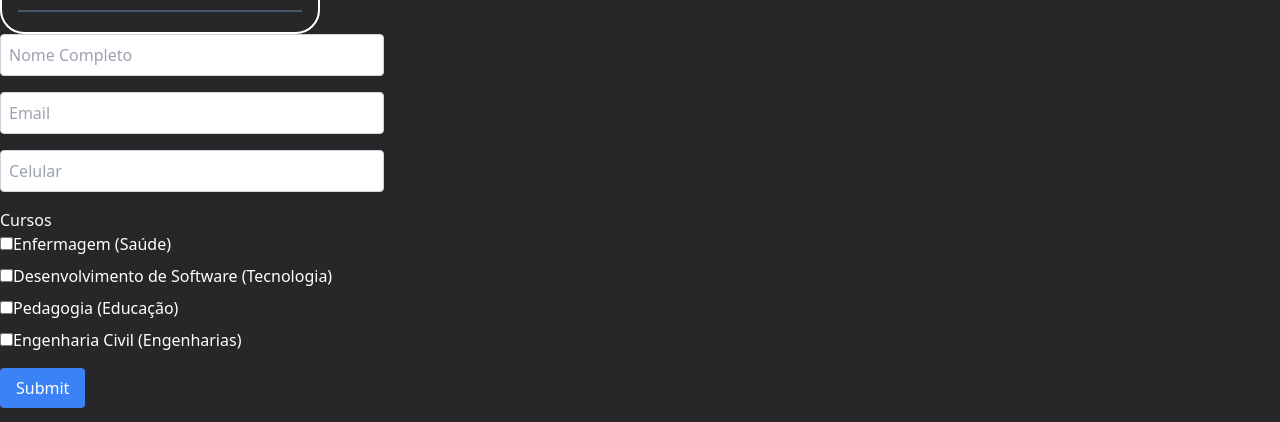
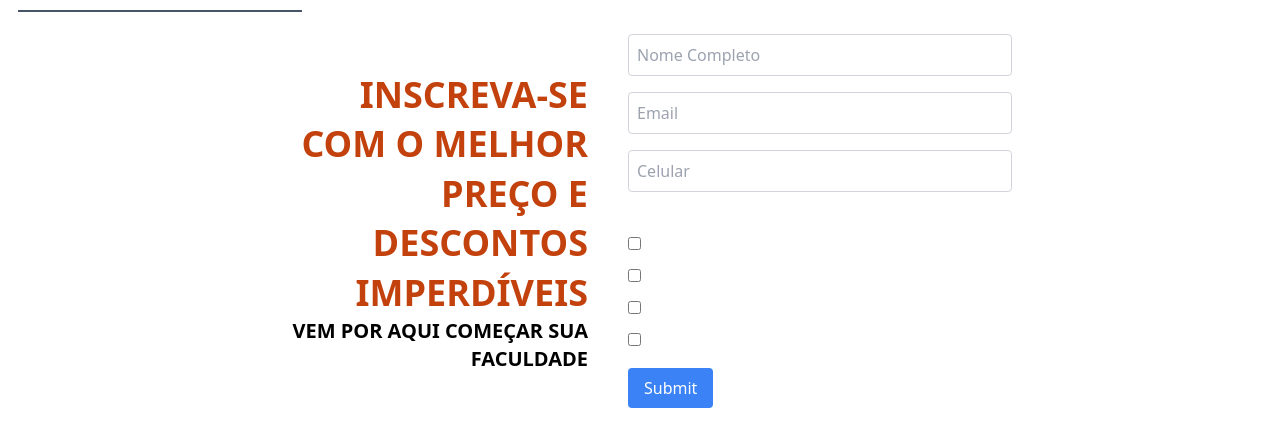
Before and after one commit to camillaalves12/StudentHub, a React (Vite) app: page / in a window 1280 px wide. Shown: the part 2579-3001 px from the top of the page. Built offline with nearby package versions, Linux system fonts and the light colour scheme.

Commit message:
style: modifiquei o tamanho do texto  recuei a direita.

```diff
--- a/src/pages/PageRegister.jsx
+++ b/src/pages/PageRegister.jsx
@@ -3,7 +3,15 @@ import Register from '../components/Register/Register'
 
 export default function PageRegister() {
   return (
-    <div className="flex h-screen flex-col content-center justify-center">
+    <div className="flex h-screen items-center justify-center gap-10 bg-white">
+      <div className="w-3/12">
+        <p className="text-right text-4xl font-semibold leading-snug text-orange-700">
+          INSCREVA-SE COM O MELHOR PREÇO E DESCONTOS IMPERDÍVEIS
+        </p>
+        <p className="text-right text-xl font-semibold leading-snug">
+          VEM POR AQUI COMEÇAR SUA FACULDADE
+        </p>
+      </div>
       <Register />
     </div>
   )
```
